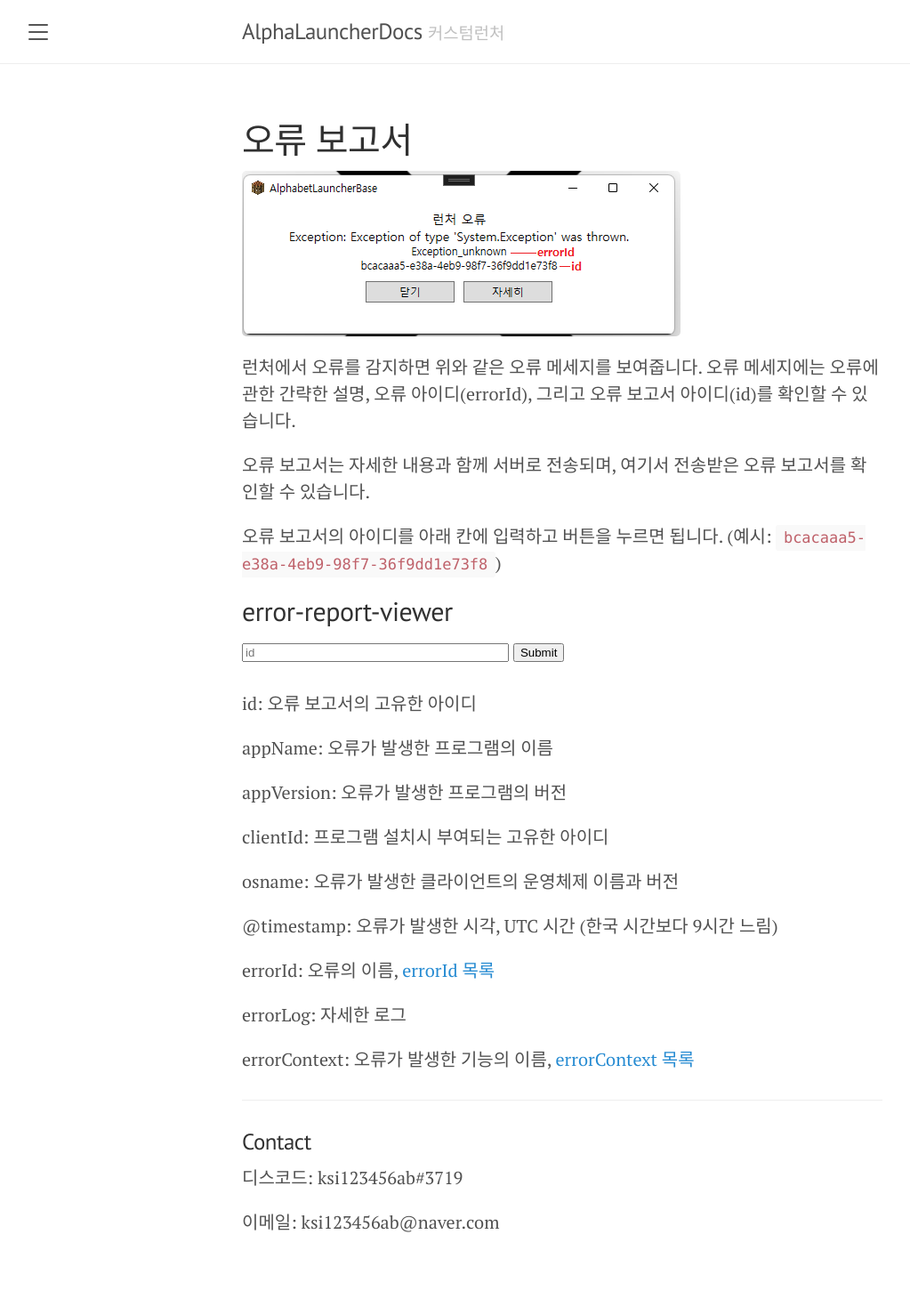
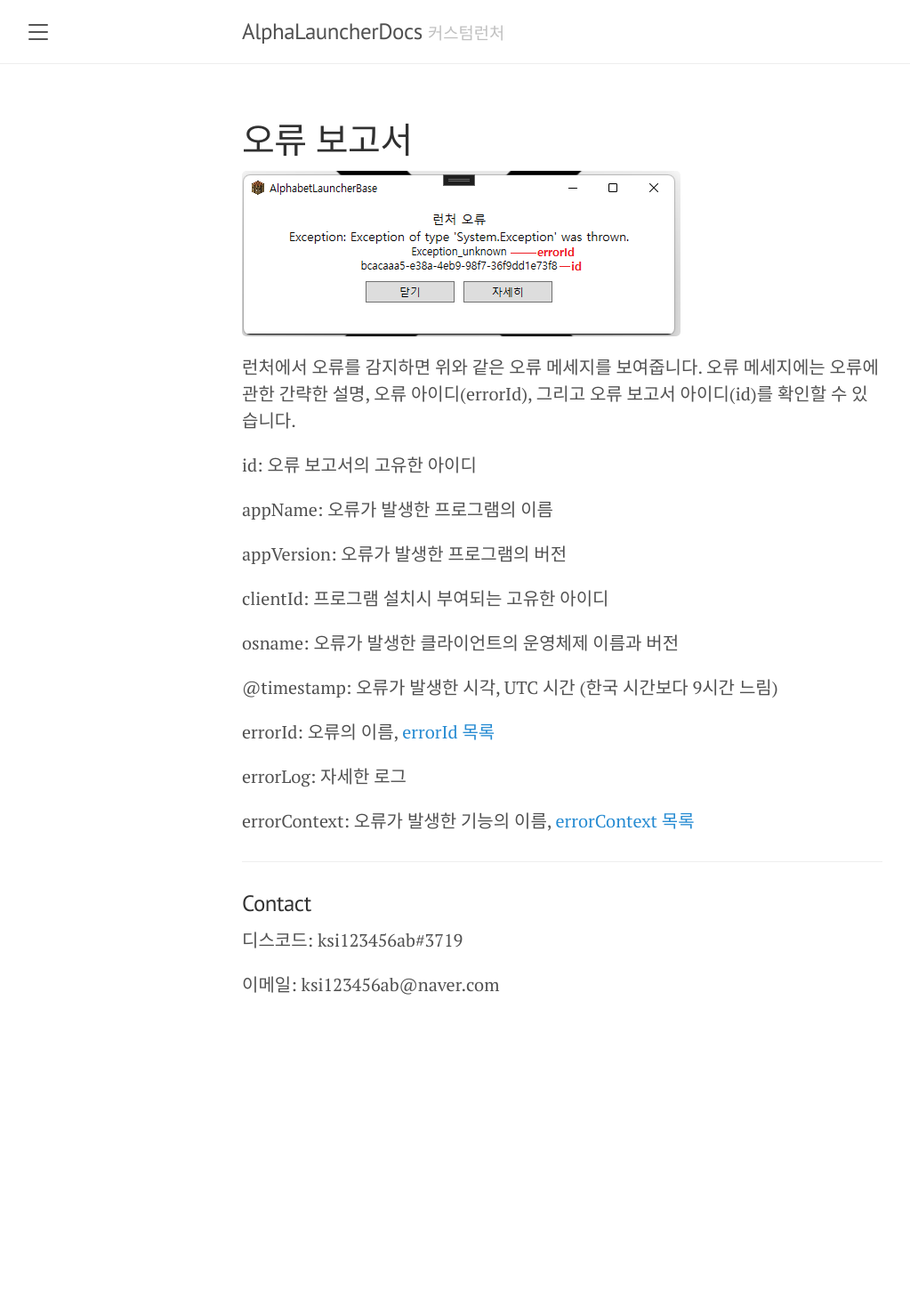
Before and after one commit to isk162534/AlphaLauncherDocs, a Jekyll site: the page built from collections/_pages/ErrorReport.md, in a window 1280 px wide. Shown: the whole page at 89% size, without its empty margins (8-1031 px from the left). Built offline with Jekyll 4.4.1, drawn with Linux system fonts in a browser that asks for light colours; after the commit the page ends 1202 px from its top, so only the background shows below that.

Commit message:
오류 보고서 확인 부분 삭제

```diff
--- a/collections/_pages/ErrorReport.md
+++ b/collections/_pages/ErrorReport.md
@@ -7,12 +7,6 @@ permalink: /errorreport
 ![ErrorReport_01.png]({{site.url}}/assets/ErrorReport_01.png)
 
 런처에서 오류를 감지하면 위와 같은 오류 메세지를 보여줍니다. 오류 메세지에는 오류에 관한 간략한 설명, 오류 아이디(errorId), 그리고 오류 보고서 아이디(id)를 확인할 수 있습니다.
-
-오류 보고서는 자세한 내용과 함께 서버로 전송되며, 여기서 전송받은 오류 보고서를 확인할 수 있습니다.
-
-오류 보고서의 아이디를 아래 칸에 입력하고 버튼을 누르면 됩니다. (예시: `bcacaaa5-e38a-4eb9-98f7-36f9dd1e73f8`)
-
-{% include errorreport.html %}
 
 id: 오류 보고서의 고유한 아이디
 
```
Also changed, not shown: collections/_error_posts/E_E_04.md (+4 -0 lines).
